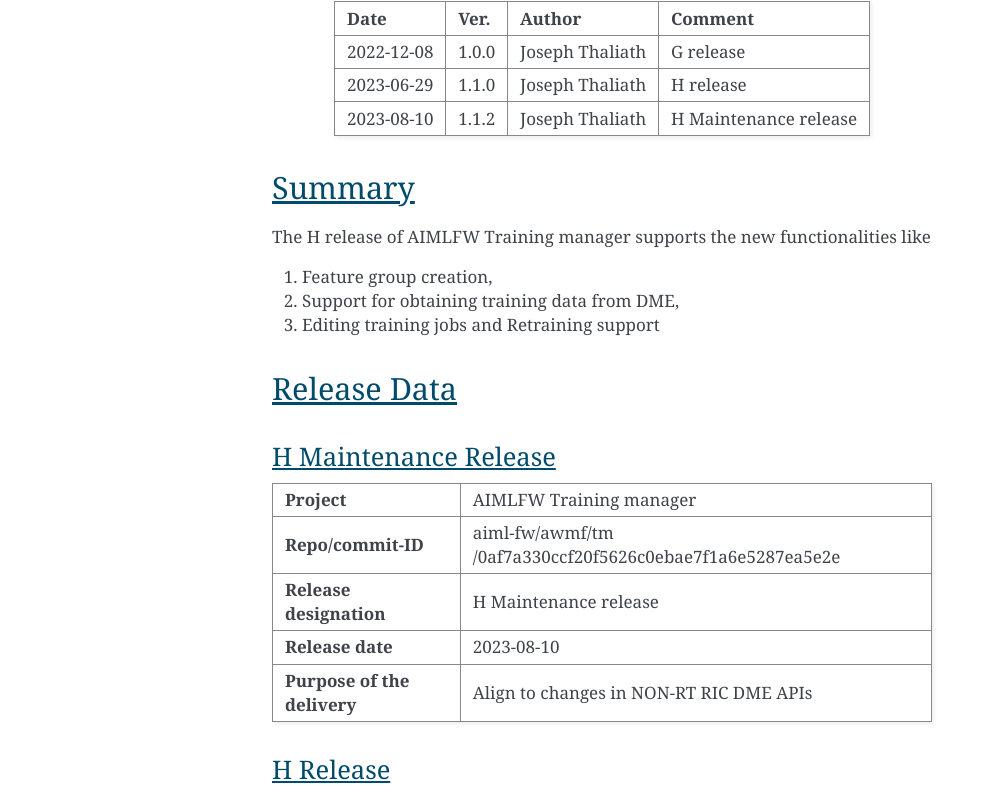
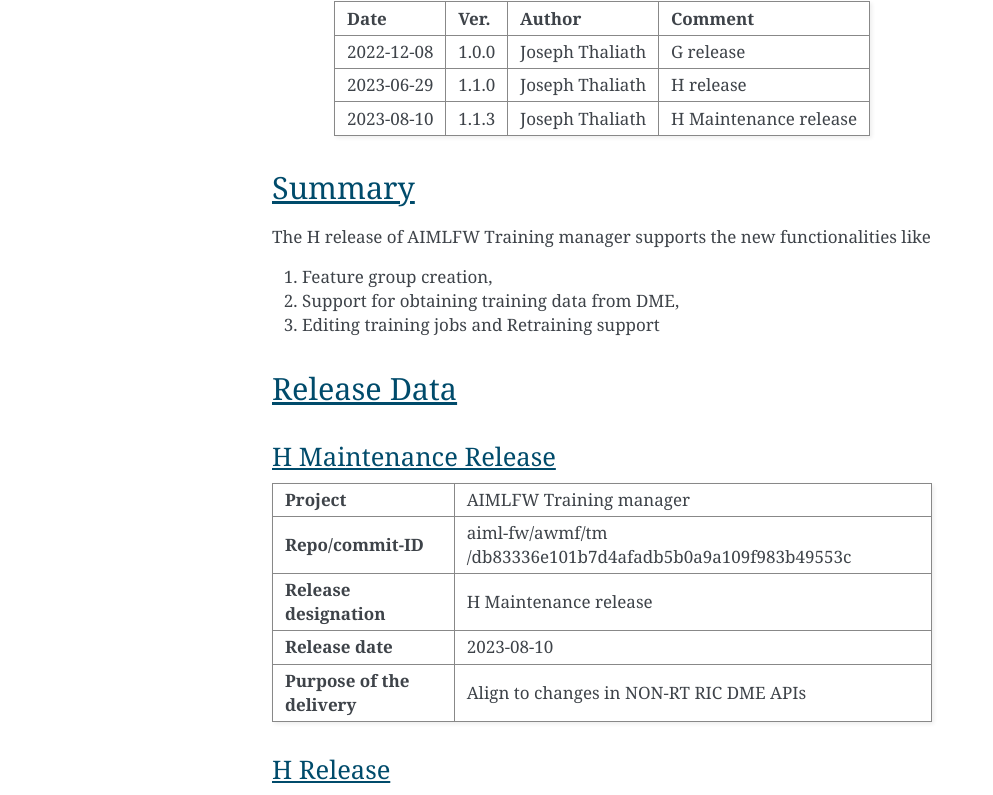
Before and after one commit to o-ran-sc/aiml-fw-awmf-tm, a Sphinx documentation site: the page built from docs/release-notes.rst, in a window 1280 px wide. Shown: the part 427-1222 px from the top of the page, without its empty margins (148-1141 px from the left). Built offline with Sphinx 7.4.7, drawn with Linux system fonts in a browser that asks for light colours.

Commit message:
Updating release tag and release notes
Issue-Id: AIMLFW-50

Change-Id: Iab423056003dad183f92ff700c78d5686473721a
Signed-off-by: josephthaliath <jo.thaliath@samsung.com>

```diff
--- a/docs/release-notes.rst
+++ b/docs/release-notes.rst
@@ -26,7 +26,7 @@
 | 2023-06-29         | 1.1.0              | Joseph Thaliath    | H release            |
 |                    |                    |                    |                      |
 +--------------------+--------------------+--------------------+----------------------+
-| 2023-08-10         | 1.1.2              | Joseph Thaliath    | H Maintenance release|
+| 2023-08-10         | 1.1.3              | Joseph Thaliath    | H Maintenance release|
 |                    |                    |                    |                      |
 +--------------------+--------------------+--------------------+----------------------+
 
@@ -52,7 +52,7 @@
 |                                      |                                                |
 +--------------------------------------+------------------------------------------------+
 | **Repo/commit-ID**                   | aiml-fw/awmf/tm                                |
-|                                      | /0af7a330ccf20f5626c0ebae7f1a6e5287ea5e2e      |
+|                                      | /db83336e101b7d4afadb5b0a9a109f983b49553c      |
 +--------------------------------------+------------------------------------------------+
 | **Release designation**              | H  Maintenance release                         |
 |                                      |                                                |
```
Also changed, not shown: 1 other file.
